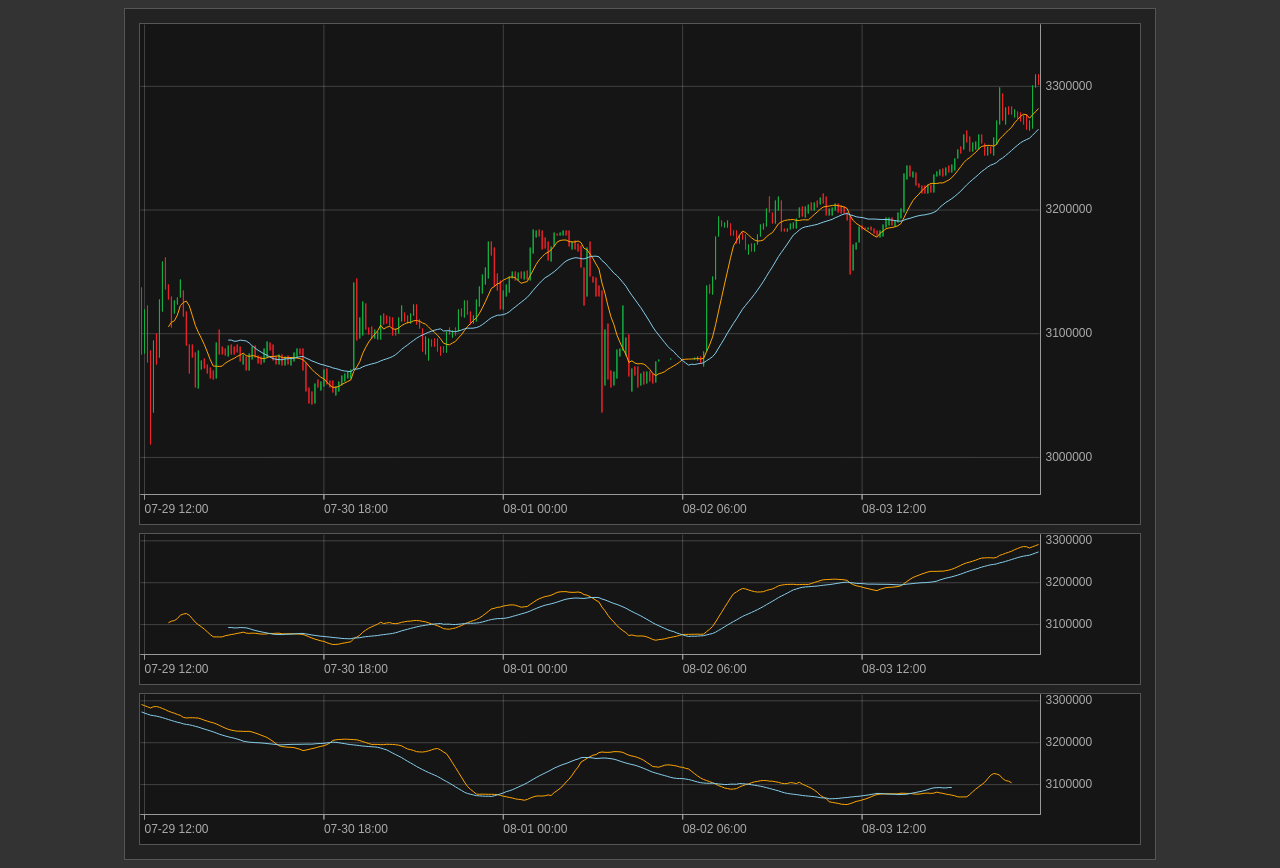
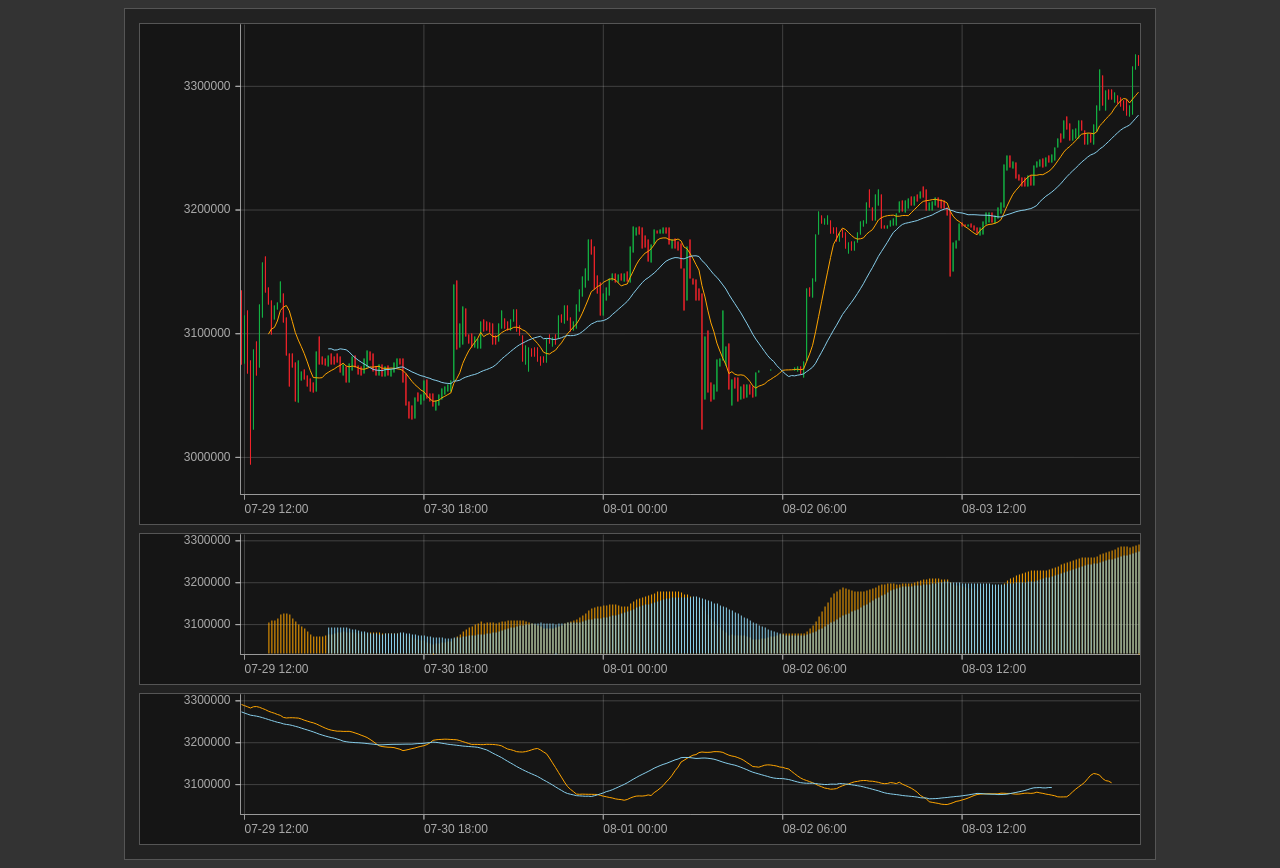
Before and after one commit to shape-of-myHeart/Candle.js, a plain HTML site: page index2.html in a window 1280 px wide. Drawn offline with Linux system fonts and the light colour scheme.

Commit message:
Add files via upload

```diff
--- a/index2.html
+++ b/index2.html
@@ -50,10 +50,11 @@
     /* main chart settings */
     const mainChart = new Chart('main-board');
 
-    mainChart.setTheme('dark');
-    mainChart.setTimeline(data.map(item => item.CreateTime));
-
-    mainChart.addLayer('candle', {
+    mainChart
+        .setTheme('dark')
+        .setTimeline(data.map(item => item.CreateTime))
+//        .setStyle({xLabelShow: false})
+        .addLayer('candle', {
             type: 'candle',
             data: data.map(item => ({
                 open: item.OpenPrice,
@@ -61,25 +62,22 @@
                 high: item.HighPrice,
                 low: item.LowPrice
             }))
-    });
-
-    mainChart.addLayer('ma10', {
+        })
+        .addLayer('ma10', {
             type: 'line',
             data: Chart.calculateMA(10, data.map(item => item.ClosePrice)),
             style: {
                 itemColor: "orange"
             }
-    });
-
-    mainChart.addLayer('ma30', {
+        })
+        .addLayer('ma30', {
             type: 'line',
             data: Chart.calculateMA(30, data.map(item => item.ClosePrice)),
             style: {
                 itemColor: "skyblue"
             }
-    });
-
-    mainChart.setTooltip({
+        })
+        .setTooltip({
             show: true,
             mainCandle: 'candle',
             titles: {
@@ -100,31 +98,29 @@
 
     /* sub A chart settings */
     const subAChart = new Chart('sub-A-board');
-    subAChart.setTheme('dark');
-
-    subAChart.setStyle({
-        tooltipYAlign: 'bottom'
-    });
-    subAChart.setPadding({
+    subAChart
+        .setTheme('dark')
+        .setStyle({
+        })
+        .setPadding({
             top: 10,
             bottom: 10
-    });
-
-    subAChart.addLayer('ma10', {
-        type: 'line',
+        })
+        .addLayer('ma10', {
+            type: 'stick',
             data: Chart.calculateMA(10, data.map(item => item.ClosePrice)),
             style: {
                 itemColor: "orange"
             }
-    });
-    subAChart.addLayer('ma5', {
-        type: 'line',
+        })
+        .addLayer('ma5', {
+            type: 'stick',
             data: Chart.calculateMA(30, data.map(item => item.ClosePrice)),
             style: {
                 itemColor: "skyblue"
             }
-    });
-    subAChart.setTooltip({
+        })
+        .setTooltip({
             show: true,
             titles: {
                 ma10: 'Ma10',
@@ -142,17 +138,16 @@
     subBChart.setPadding({
         top: 10,
         bottom: 10
-    });
-    subBChart.setTheme('dark');
-
-    subBChart.addLayer('ma10', {
+    })
+        .setTheme('dark')
+        .addLayer('ma10', {
             type: 'line',
             data: Chart.calculateMA(10, data.map(item => item.ClosePrice)).reverse(),
             style: {
                 itemColor: "orange"
             }
-    });
-    subBChart.addLayer('ma5', {
+        })
+        .addLayer('ma5', {
             type: 'line',
             data: Chart.calculateMA(30, data.map(item => item.ClosePrice)).reverse(),
             style: {
--- a/src/candle.js
+++ b/src/candle.js
@@ -13,14 +13,18 @@ const Chart = (() => {
             // yLabelAlign
             // : right
             // : left
-            yLabelAlign: "right",
+            yLabelAlign: "left",
             yLabelWidth: 100,
+            yLabelShow: true,
+            yAxisShow: true,
 
             // xLabelAlign
             // : top
             // : bottom
             xLabelAlign: "bottom",
             xLabelHeight: 30,
+            xLabelShow: true,
+            xAxisShow: true,
 
             textColor: '#fff',
             labelColor: '#5d5d5d',
@@ -40,8 +44,7 @@ const Chart = (() => {
             tooltipCandleThick: 10,
             tooltipLetterSpace: 10,
 
-            focusBackgroundColor: 'rgba(0, 175, 255, 0.1)',
-            focusBorderColor: 'rgba(0, 175, 255, 0.2)'
+            focusBackgroundColor: 'rgba(0, 175, 255, 0.2)',
         },
 
         layerType: 'candle', // candle , line
@@ -53,23 +56,27 @@ const Chart = (() => {
             },
             line: {
                 itemColor: '#000000'
+            },
+            stick: {
+                itemColor: '#000000'
             }
         },
 
         // 라벨속성에 따라 값이 맞춰진다.
         grid: {
             top: 0,
-            right: 100,
+            right: 0,
+            bottom: 0,
+            left: 0
+        },
+
+        padding: {
+            top: 30,
+            right: 0,
             bottom: 30,
             left: 0
         },
 
-        padding: {
-            top: 50,
-            right: 0,
-            bottom: 50,
-            left: 0
-        },
         dateFormatter: "MM-dd HH:mm"
     };
     // theme 은 globalStyle layerStyle 을 지정 가능
@@ -92,6 +99,9 @@ const Chart = (() => {
             layerStyle: {
                 candle: {},
                 line: {
+                    itemColor: '#999'
+                },
+                stick: {
                     itemColor: '#999'
                 }
             }
@@ -156,6 +166,19 @@ const Chart = (() => {
             ctx.strokeStyle = style.itemColor;
             ctx.lineTo(f(itemWidth * 0.5), y);
         },
+        stick: ({
+                    ctx,
+                    itemWidth,
+                    transform,
+                    style
+                }, data) => {
+            if (data === null) return;
+
+            let y = transform(data);
+
+            ctx.fillStyle = style.itemColor;
+            ctx.fillRect(1, f(y), itemWidth - 2, f(-y));
+        }
     };
     const tooltipForTypes = {
         candle: ({
@@ -167,15 +190,18 @@ const Chart = (() => {
                    title,
                    data,
                    formatter = v => v,
-               }) => data === null ? null : `${title} ${formatter(data)}`
+               }) => data === null ? null : `${title} ${formatter(data)}`,
+        stick: item => item
     };
     const getMinForTypes = {
         candle: item => item.low,
-        line: item => item
+        line: item => item,
+        stick: item => item
     };
     const getMaxForTypes = {
         candle: item => item.high,
-        line: item => item
+        line: item => item,
+        stick: item => item
     };
 
     // 유틸 메소드
@@ -289,12 +315,11 @@ const Chart = (() => {
             let timeline = [];
             let $timeline = [];
 
-            let {
-                grid,
-                padding,
-                globalStyle,
-                dateFormatter
-            } = init;
+            let grid = overwrite(null, init.grid),
+                padding = overwrite(null, init.padding),
+                globalStyle = overwrite(null, init.globalStyle),
+                dateFormatter = init.dateFormatter;
+
             let min;
             let max;
 
@@ -306,7 +331,7 @@ const Chart = (() => {
             const yLabelCtx = makeCanvas().context;
             const xLabelCtx = makeCanvas().context;
 
-            const floatCtx = makeCanvas().context;
+            const floatCtx = makeCanvas(1).context;
             const tooltipCtx = makeCanvas(10000).context;
 
             // 레이어 메소드
@@ -352,13 +377,12 @@ const Chart = (() => {
                 reloadTooltip();
             };
             const layerMap = (func, formatter) => {
-                let lKeys = Object.keys(layers);
                 let rObj = [];
 
-                for (let i = 0; i < lKeys.length; i++) {
-                    let key = lKeys[i],
-                        r = func(layers[key], key);
-                    if (formatter) rObj[formatter(key)] = r;
+                for (let name in layers) {
+                    let r = func(layers[name], name);
+
+                    if (formatter) rObj[formatter(name)] = r;
                     else rObj.push(r);
                 }
 
@@ -410,20 +434,30 @@ const Chart = (() => {
             // 패딩 메소드
             const setPadding = pPadding => {
                 padding = overwrite(pPadding, padding);
-                layerMap(layer => render(layer));
+
+                for (let name in layers) {
+                    let layer = layers[name];
+                    render(layer);
+                }
             };
 
             // 스타일 메소드
             const setStyle = pStyle => {
                 globalStyle = overwrite(pStyle, globalStyle);
+                setGrid();
+                renderAll();
+            };
 
-                grid.top = globalStyle.xLabelAlign === 'top' ? globalStyle.xLabelHeight : 0;
-                grid.bottom = globalStyle.xLabelAlign === 'bottom' ? globalStyle.xLabelHeight : 0;
+            const setGrid = () => {
+                let xs = globalStyle.xLabelShow === false ? 0 : 1,
+                    ys = globalStyle.yLabelShow === false ? 0 : 1;
 
-                grid.left = globalStyle.yLabelAlign === 'left' ? globalStyle.yLabelWidth : 0;
-                grid.right = globalStyle.yLabelAlign === 'right' ? globalStyle.yLabelWidth : 0;
+                grid.top = globalStyle.xLabelAlign === 'top' ? globalStyle.xLabelHeight * xs : 0;
+                grid.bottom = globalStyle.xLabelAlign === 'bottom' ? globalStyle.xLabelHeight * xs : 0;
 
-                renderAll();
+                grid.left = globalStyle.yLabelAlign === 'left' ? globalStyle.yLabelWidth * ys : 0;
+                grid.right = globalStyle.yLabelAlign === 'right' ? globalStyle.yLabelWidth * ys : 0;
+
             };
 
             const getTransformSize = () => ({
@@ -474,7 +508,10 @@ const Chart = (() => {
                 let {
                     xLabelHeight,
                     xLabelAlign,
+                    xLabelShow,
+                    xAxisShow
                 } = globalStyle;
+
 
                 let width = wrapper.clientWidth,
                     height = wrapper.clientHeight;
@@ -482,13 +519,14 @@ const Chart = (() => {
                 // Transform Size
                 let {
                     tWidth,
-                    tHeight,
+                    tHeight
                 } = getTransformSize();
 
                 let itemWidth = (tWidth) / (viewport[1] - viewport[0]);
 
                 xLabelCtx.save();
                 xLabelCtx.clearRect(-10, -10, width + 10, height + 10);
+
                 xLabelCtx.translate(grid.left, 0);
 
                 // Xlabel Settings
@@ -496,21 +534,35 @@ const Chart = (() => {
                 xLabelCtx.textAlign = "left";
                 xLabelCtx.font = `12px ${globalStyle.fontFamily}`;
 
-                let xLineY = f(grid.top + (height - xLabelHeight));
+                let xLineY = tHeight;
                 let xLineLabelY = xLabelAlign === 'top' ? (xLabelHeight / 2) : height - (xLabelHeight / 2);
                 let xAxisY = xLabelAlign === 'bottom' ? xLineY : grid.top;
 
+                if (xLabelShow !== false) {
                     xLabelCtx.strokeStyle = globalStyle.axisColor;
                     xLabelCtx.beginPath();
                     xLabelCtx.moveTo(0, xAxisY);
                     xLabelCtx.lineTo(tWidth, xAxisY);
                     xLabelCtx.closePath();
                     xLabelCtx.stroke();
+                }
+
+                xLabelCtx.fillStyle = globalStyle.labelColor;
 
                 for (let i = viewport[0], l = viewport[1], s = f((viewport[1] - viewport[0]) / 5); i < l; i++) {
                     if (viewport[0] - l === -1 || (l - i) % s === 0) {
                         let xLineLabelX = f(itemWidth * 0.5);
 
+                        if (xAxisShow !== false) {
+                            xLabelCtx.strokeStyle = globalStyle.splitAxisColor;
+                            xLabelCtx.beginPath();
+                            xLabelCtx.moveTo(xLineLabelX, grid.top);
+                            xLabelCtx.lineTo(xLineLabelX, xLineY + grid.top);
+                            xLabelCtx.closePath();
+                            xLabelCtx.stroke();
+                        }
+
+                        if (xLabelShow !== false) {
                             xLabelCtx.strokeStyle = globalStyle.axisColor;
                             xLabelCtx.beginPath();
                             xLabelCtx.moveTo(xLineLabelX, xAxisY + (xLabelAlign === 'bottom' ? 5 : -5));
@@ -518,19 +570,12 @@ const Chart = (() => {
                             xLabelCtx.closePath();
                             xLabelCtx.stroke();
 
-                        xLabelCtx.strokeStyle = globalStyle.splitAxisColor;
-                        xLabelCtx.beginPath();
-                        xLabelCtx.moveTo(xLineLabelX, grid.top);
-                        xLabelCtx.lineTo(xLineLabelX, xLineY);
-                        xLabelCtx.closePath();
-                        xLabelCtx.stroke();
-
-                        xLabelCtx.fillStyle = globalStyle.labelColor;
                             xLabelCtx.fillText(
                                 applyDateFormatter($timeline[i], dateFormatter),
                                 f(xLineLabelX),
                                 f(xLineLabelY)
                             );
+                        }
                     }
                     xLabelCtx.translate(itemWidth, 0);
                 }
@@ -541,8 +586,11 @@ const Chart = (() => {
             const renderYLabel = () => {
                 let {
                     yLabelWidth,
-                    yLabelAlign
+                    yLabelAlign,
+                    yLabelShow,
+                    yAxisShow
                 } = globalStyle;
+
 
                 let width = wrapper.clientWidth,
                     height = wrapper.clientHeight;
@@ -550,13 +598,12 @@ const Chart = (() => {
                 // Transform Size
                 let {
                     tWidth,
-                    tHeight,
+                    tHeight
                 } = getTransformSize();
-
-                let itemWidth = (tWidth) / (viewport[1] - viewport[0]);
 
                 yLabelCtx.save();
                 yLabelCtx.clearRect(-10, -10, width + 10, height + 10);
+
                 yLabelCtx.translate(0, tHeight + grid.top);
 
                 // Ylabel Settings
@@ -566,14 +613,16 @@ const Chart = (() => {
 
                 let yLineX = f(yLabelAlign === 'left' ? yLabelWidth : width - yLabelWidth);
 
-                yLabelCtx.beginPath();
 
                 yLabelCtx.strokeStyle = globalStyle.axisColor;
 
+                if (yLabelShow !== false) {
+                    yLabelCtx.beginPath();
                     yLabelCtx.moveTo(yLineX, 0);
                     yLabelCtx.lineTo(yLineX, -tHeight);
                     yLabelCtx.closePath();
                     yLabelCtx.stroke();
+                }
 
                 let split = 10;
                 let temp = (max - min) / split;
@@ -595,21 +644,32 @@ const Chart = (() => {
 
                     let y = -map(d, min, max, 0, tHeight);
 
-                    yLabelCtx.fillText(d.toString(), yLineX + (yLabelAlign === 'right' ? 5 : -5), y);
+                    if (yLabelShow !== false) {
+                        yLabelCtx.fillText(d.toString(), yLineX + (yLabelAlign === 'right' ? 10 : -10), y);
 
+                        yLabelCtx.strokeStyle = globalStyle.labelColor;
+                        yLabelCtx.beginPath();
+                        yLabelCtx.moveTo(yLineX, y);
+                        yLabelCtx.lineTo(yLineX + (yLabelAlign === 'right' ? 5 : -5), y);
+                        yLabelCtx.closePath();
+                        yLabelCtx.stroke();
+                    }
+                    if (yAxisShow !== false) {
                         yLabelCtx.strokeStyle = globalStyle.splitAxisColor;
                         yLabelCtx.beginPath();
                         yLabelCtx.moveTo(grid.left, y);
-                    yLabelCtx.lineTo(yLineX - 1, y);
+                        yLabelCtx.lineTo(tWidth + grid.left - 1, y);
                         yLabelCtx.closePath();
                         yLabelCtx.stroke();
+                    }
                 }
 
                 yLabelCtx.restore();
             };
 
             // 출력 메소드
-            const render = layer => {
+            const
+                render = layer => {
                     let {
                         data,
                         type,
@@ -648,11 +708,13 @@ const Chart = (() => {
 
                     context.beginPath();
 
+                    let transform = v => -map(v, min, max, padding.bottom, tHeight - padding.top);
+
                     for (let i = viewport[0], l = viewport[1], s = f((viewport[1] - viewport[0]) / 5); i < l; i++) {
                         renderItem({
                             ctx: context,
                             itemWidth,
-                        transform: v => -map(v, min, max, padding.top, tHeight - padding.bottom),
+                            transform,
                             style
                         }, data[i]);
                         context.translate(itemWidth, 0);
@@ -663,8 +725,12 @@ const Chart = (() => {
                     context.restore();
                 };
 
-            const renderAll = () => {
-                layerMap(layer => render(layer));
+            const
+                renderAll = () => {
+                    for (let name in layers) {
+                        let layer = layers[name];
+                        render(layer);
+                    }
 
                     renderXLabel();
                     renderYLabel();
@@ -674,10 +740,16 @@ const Chart = (() => {
 
             // 이벤트 리스너 등록
             // 줌 Zoom
-            wrapper.addEventListener('mousewheel', e => {
+            wrapper.addEventListener('mousewheel',
+                e => {
                     e.preventDefault();
-                let velocity = (e.deltaY / 100) * -5;
+
+                    // speed : 10
+                    let zoomSpeed = 10;
+
+                    let velocity = (e.deltaY / 100) * -zoomSpeed;
                     let nextViewport = [viewport[0] + velocity, viewport[1]];
+
                     if (nextViewport[0] < 0) {
                         nextViewport[0] = 0;
                         nextViewport[1] -= velocity;
@@ -690,7 +762,8 @@ const Chart = (() => {
                         x: e.layerX,
                         y: e.layerY
                     });
-            });
+                })
+            ;
             // 드래그 Drag
             let mousedown = false;
             let prevMouseX = null;
@@ -707,12 +780,14 @@ const Chart = (() => {
             });
             window.addEventListener('mousemove', e => {
                 let delta = prevMouseX - e.clientX;
-                // 이동값이 10px 이상일 경우, 좌 또는 우로 데이터 1개만큼 뷰포트 이동. (speed = 5)
+                // 이동값이 10px 이상일 경우, 좌 또는 우로 데이터 1개만큼 뷰포트 이동.
                 if (mousedown === true && prevMouseX !== null && Math.abs(delta) >= 10) {
                     e.preventDefault();
+                    // speed : 5
+                    let moveSpeed = 5;
 
                     let direction = delta < 0 ? -1 : 1,
-                        velocity = direction * 5,
+                        velocity = direction * moveSpeed,
                         nextViewport = [viewport[0] + velocity, viewport[1] + velocity];
 
                     if (nextViewport[0] < 0 || nextViewport[1] > $timeline.length) return;
@@ -743,7 +818,7 @@ const Chart = (() => {
                 } = getTransformSize();
 
                 let itemWidth = (tWidth) / (viewport[1] - viewport[0]);
-                let screenIndex = Math.floor(x / itemWidth);
+                let screenIndex = Math.floor((x - grid.left) / itemWidth);
                 let index = viewport[0] + screenIndex;
 
                 if (previousFocusedIndex === index) {
@@ -757,12 +832,30 @@ const Chart = (() => {
                 floatCtx.save();
 
                 floatCtx.clearRect(-10, -10, wrapper.clientWidth + 10, wrapper.clientHeight + 10);
+                floatCtx.translate(grid.left, 0);
 
+                /* x focus */
                 floatCtx.fillStyle = globalStyle.focusBackgroundColor;
                 floatCtx.strokeStyle = globalStyle.focusBorderColor;
 
                 floatCtx.fillRect(screenIndex * itemWidth, grid.top, itemWidth, tHeight);
-                floatCtx.strokeRect(screenIndex * itemWidth, grid.top, itemWidth, tHeight);
+
+                /* y focus */
+                if (grid.top + tHeight >= y && grid.top <= y) {
+
+                    floatCtx.strokeStyle = '#aaa';
+
+                    floatCtx.beginPath();
+                    floatCtx.moveTo(0, y);
+                    floatCtx.lineTo(tWidth, y);
+                    floatCtx.closePath();
+                    floatCtx.stroke();
+
+                    if(globalStyle.yLabelAlign === 'left'){}
+
+                    floatCtx.fillRect(-grid.left, y-10,)
+
+                }
 
                 floatCtx.restore();
 
@@ -835,7 +928,7 @@ const Chart = (() => {
                         let rendered = false;
                         let maxWidth = -Infinity;
 
-                        texts.map(
+                        texts.forEach(
                             text => {
                                 let width;
 
@@ -911,10 +1004,11 @@ const Chart = (() => {
                         tooltipCtx.font = `${fontSize}px ${globalStyle.fontFamily}`;
                         tooltipCtx.textBaseline = "top";
 
-                        layerMap((layer, name) => {
+                        for (let name in layers) {
                             if (filters.indexOf(name) !== -1) {
                                 return;
                             }
+                            let layer = layers[name];
                             let text = tooltipForTypes[layer.type]
                             ({
                                 title: titles[name] || name,
@@ -928,7 +1022,7 @@ const Chart = (() => {
                                 text,
                                 color: layer.style.itemColor || globalStyle.textColor
                             });
-                        });
+                        }
 
                         tooltipCtx.save();
 
@@ -1025,8 +1119,9 @@ const Chart = (() => {
                 })();
 
             const updateInitLayerStyle = () => {
-                initLayerStyle.candle = overwrite(theme.layerStyle.candle, init.layerStyle.candle);
-                initLayerStyle.line = overwrite(theme.layerStyle.line, init.layerStyle.line);
+                for (let type in init.layerStyle) {
+                    initLayerStyle[type] = overwrite(theme.layerStyle[type], init.layerStyle[type]);
+                }
             };
             const updateWrapperStyle = () => {
                 // wrapperStyle 은 개념적으로는 globalStyle 이지만 다른 globalStyle 속성들과는 다르게 렌더링 도중에 값이 업데이트 되지않음.
@@ -1045,17 +1140,16 @@ const Chart = (() => {
                 updateInitLayerStyle();
 
                 // 레이어 스타일 적용.
-                layerMap(
-                    (layer, name) =>
+                for (let name in layers) {
+                    let layer = layers[name];
                     setLayer(name, {
                         style: initLayerStyle[layer.type]
-                        })
-                );
+                    });
+                }
 
                 renderXLabel();
                 renderYLabel();
             };
-            setTheme("gray");
 
             const resize = () => {
                 // 모든 canvas 의 크기를 wrapper에 맞춤.
@@ -1164,27 +1258,36 @@ const Chart = (() => {
             this.$rootConnect = null;
 
             const publicFunctions = ['addLayer', 'setLayer', 'setViewport', 'getViewport', 'setTimeline', 'setPadding', 'setStyle', 'setTheme', 'resize', 'setDateFormatter', 'setTooltip', 'connect', 'disconnect'];
+            for (let i = 0, l = publicFunctions.length; i < l; i++) {
+                eval(`this.${publicFunctions[i]} = (...argv) => { ${publicFunctions[i]}.apply(this, argv); return this; }`);
+            }
 
-            this.addLayer = addLayer;
-            this.setLayer = setLayer;
-            this.setViewport = setViewport;
-            this.getViewport = getViewport;
-            this.setTimeline = setTimeline;
-            this.setPadding = setPadding;
-            this.setStyle = setStyle;
-            this.setTheme = setTheme;
-            this.resize = resize;
+            // this.addLayer = addLayer;
+            // this.setLayer = setLayer;
+            // this.setViewport = setViewport;
+            // this.getViewport = getViewport;
+            // this.setTimeline = setTimeline;
+            // this.setPadding = setPadding;
+            // this.setStyle = setStyle;
+            // this.setTheme = setTheme;
+            // this.resize = resize;
+            //
+            // this.setDateFormatter = setDateFormatter;
+            // this.setTooltip = setTooltip;
+            //
+            // this.connect = connect;
+            // this.disconnect = disconnect;
 
-            this.setDateFormatter = setDateFormatter;
-            this.setTooltip = setTooltip;
-
-            this.connect = connect;
-            this.disconnect = disconnect;
-
-            this.render = renderAll;
+            this.render = () => {
+                renderAll();
+                return this;
+            };
 
             this.onSelect = () => {
             };
+
+            setGrid();
+            setTheme("gray");
         }
     }
 
@@ -1208,4 +1311,5 @@ const Chart = (() => {
     };
 
     return Chart;
-})();
+})
+();
```
Lines whose indentation alone changed are shown as unchanged.
